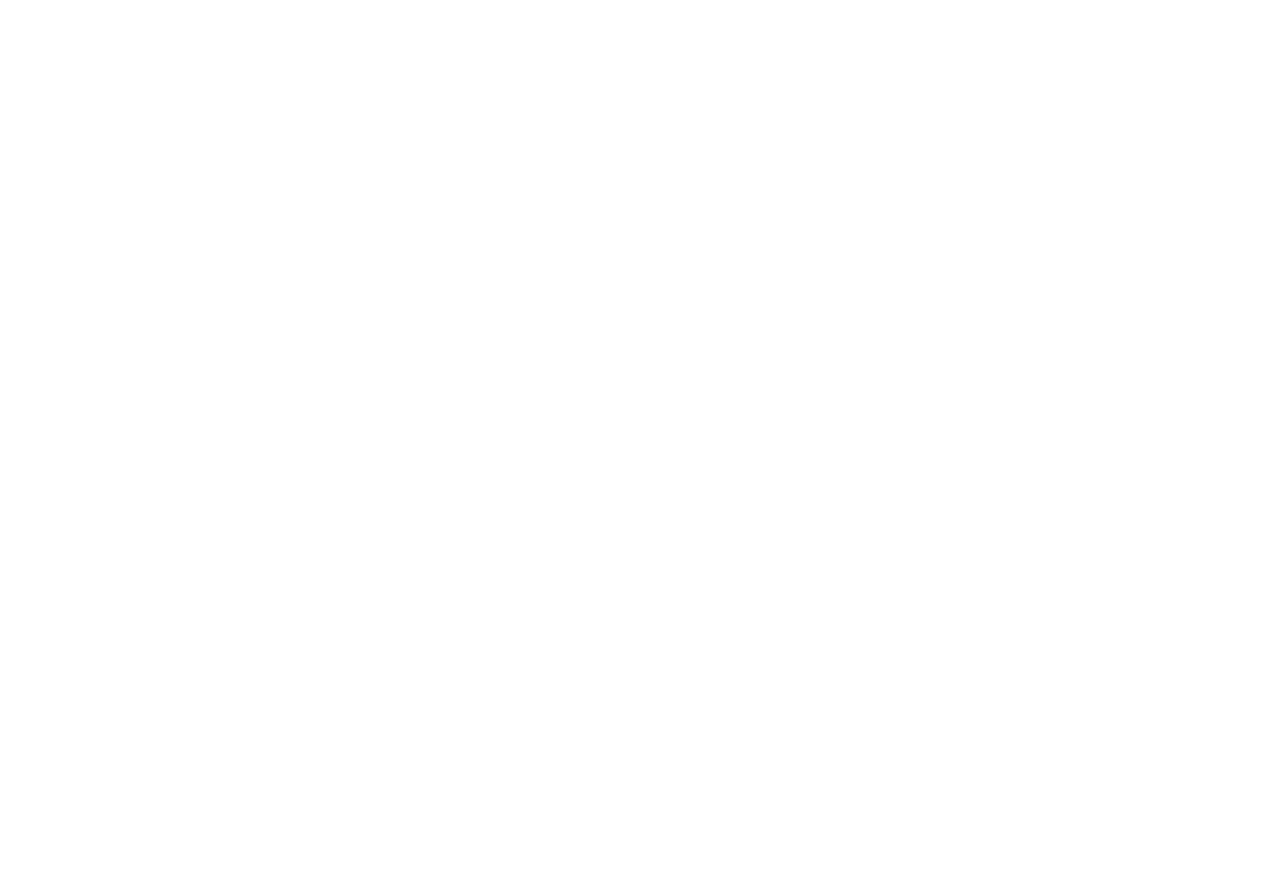
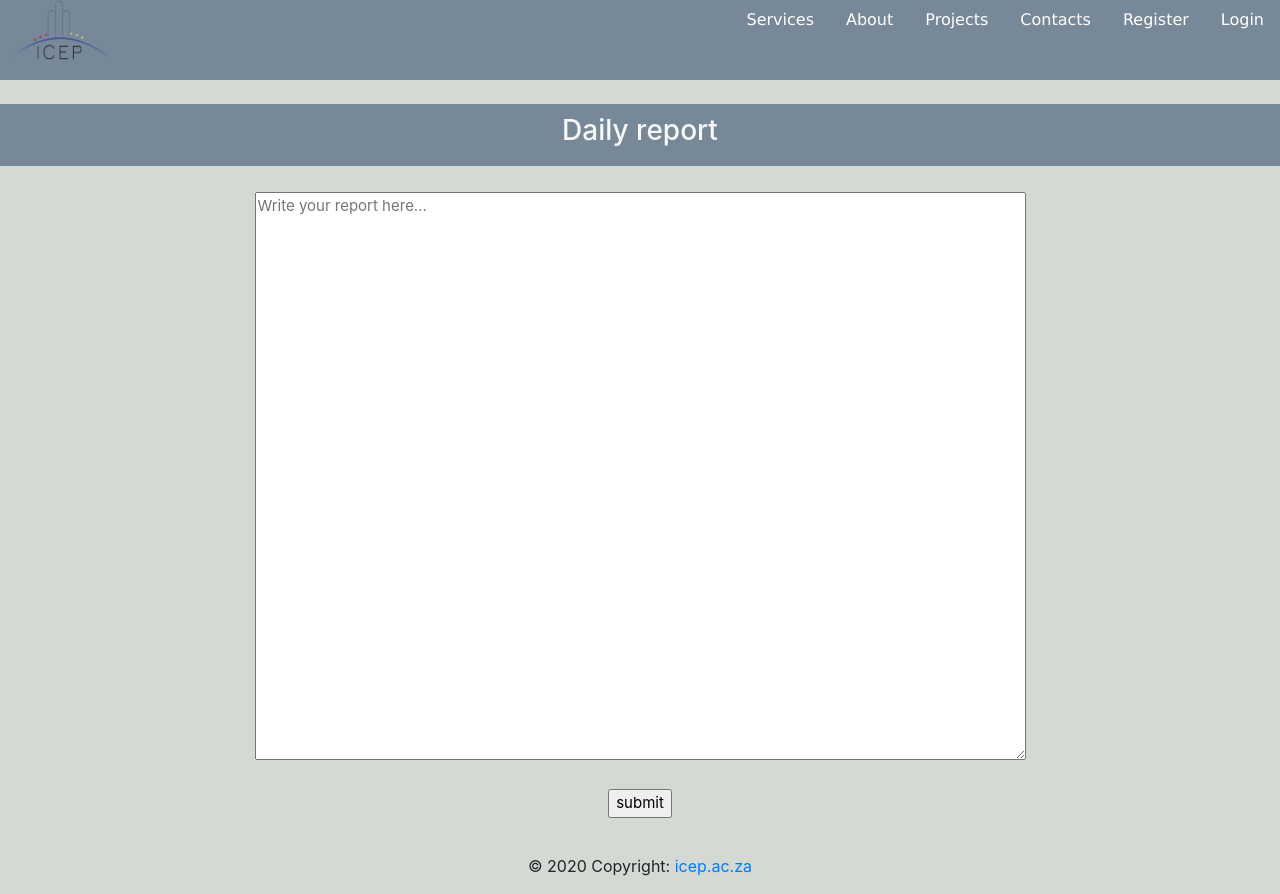
Before and after one commit to MooraBlack/icep_web, an Angular app: page /report in a window 1280 px wide. Before the commit this address led to /. Before the commit the page ends 800 px from the top, so only its background shows below. Built offline with nearby package versions, Linux system fonts and the light colour scheme.

Commit message:
Tsatsi
Write report

Co-Authored-By: tsatsi123 <tsatsi123@users.noreply.github.com>

```diff
--- a/src/app/app-routing.module.ts
+++ b/src/app/app-routing.module.ts
@@ -9,6 +9,7 @@
 import { RegisterComponent } from './register/register.component';
 import { LoginComponent } from './login/login.component';
 import { ApplicationComponent } from './application/application.component';
+import{ReportComponent} from './report/report.component';
 
 const routes: Routes = [
   {path:'landing', component: LandingComponent},
@@ -20,7 +21,8 @@
   {path:'register', component: RegisterComponent },
   {path:'login', component: LoginComponent },
   {path:'application', component: ApplicationComponent },
-  {path:'',redirectTo:'landing', pathMatch:'full'}
+  {path:'',redirectTo:'landing', pathMatch:'full'},
+  {path:'report', component:ReportComponent}
 
 ];
 @NgModule({
--- a/src/app/app.module.ts
+++ b/src/app/app.module.ts
@@ -13,6 +13,7 @@
 import { RegisterComponent } from './register/register.component';
 import { ApplicationComponent } from './application/application.component';
 import { LoginComponent } from './login/login.component';
+import { ReportComponent } from './report/report.component';
 
 
 
@@ -30,7 +31,8 @@
     PartnersComponent,
     RegisterComponent,
     ApplicationComponent,
-    LoginComponent
+    LoginComponent,
+    ReportComponent
   ],
   imports: [
     BrowserModule,
--- /dev/null
+++ b/src/app/report/report.component.css
@@ -0,0 +1,75 @@
+.i-container{
+    background-color: rgba(169, 180, 170, 0.503);
+    background-repeat: no-repeat, repeat;
+    width: 100%;
+    height: 200%;
+  }
+
+  ul {
+    list-style-type: none;
+    margin:0;
+    padding: 0;
+    overflow: auto;
+    background-color: lightslategrey;
+    display: flex;
+     font-family: Verdana, Geneva, Tahoma, sans-serif;
+  }
+
+  .container {
+    border-radius: 5px;
+    padding: 0px;
+  }
+
+  .col-items2{
+    flex: 1;
+    display: flex;
+  }
+
+  .column {
+    float: left;
+    width: 100%;
+    margin-top: 6px;
+    padding: 20px;
+  }
+
+
+
+  li a {
+    display: block;
+    color: white;
+    text-align: center;
+    text-decoration: none;
+  }
+
+  .nav{
+    display: fixed;
+    width: 100%;
+    height: 10vh;
+}
+
+.nav-row
+{
+  display: flex ;
+  background-color:  lightslategrey;
+  width: 100%;
+}
+
+.col-item{
+    flex: 3;
+    margin-left: 10px;
+  }
+
+  .Sbj-head{
+    background-color: lightslategrey;
+    color: white;
+    padding-top: 10px;
+    padding-bottom: 10px;
+  }
+
+
+  .text{
+    resize: none;
+    border: none;
+    text-align: center;
+    font-size: 15px;
+}
--- /dev/null
+++ b/src/app/report/report.component.html
@@ -0,0 +1,57 @@
+<div class="i-container">
+    <div class="nav">
+        <div class="nav-row">
+          <div class="col-item">
+              <a href=report>
+
+                <ul>
+                    <li><a href=landing><img class="img" src = "/assets/pictures/ICEP-Logo.png" width="100px" height="60px" alt="ICEP Home gage"></a></li>
+                  </ul>
+
+              </a>
+
+
+          </div>
+         <div class="col-items2">
+          <ul>
+              <br>
+              <li><a class="nav-link" href =services>Services</a></li>
+              <li><a class="nav-link" href=about>About</a> </li>
+              <li><a class="nav-link" href=projects>Projects</a></li>
+              <li><a class="nav-link" href=contacts>Contacts</a></li>
+              <li><a class="nav-link" href=register>Register</a></li>
+              <li><a class="nav-link" href=login>Login</a></li>
+          </ul>
+         </div>
+        </div>
+      </div>
+        <br>
+     <section>
+      <div class="Sbj-head" style="text-align:center">
+        <h3 class="text-light">Daily report</h3>
+      </div>
+     </section>
+
+
+      <div class="container">
+        <div class="row">
+          <div class="column">
+            <form class="text">
+
+              <textarea id="report" name="report" placeholder="Write your report here..." rows="25" cols="75"></textarea><br><br>
+              <input type="submit" value="submit">
+            </form>
+          </div>
+        </div>
+      </div>
+
+      <footer>
+        <!-- Copyright -->
+        <div class="footer-copyright text-center py-3">© 2020 Copyright:
+          <a href="https://icep.co.za"> icep.ac.za</a>
+        </div>
+        <!-- Copyright -->
+      </footer>
+
+
+</div>
--- /dev/null
+++ b/src/app/report/report.component.ts
@@ -0,0 +1,15 @@
+import { Component, OnInit } from '@angular/core';
+
+@Component({
+  selector: 'app-report',
+  templateUrl: './report.component.html',
+  styleUrls: ['./report.component.css']
+})
+export class ReportComponent implements OnInit {
+
+  constructor() { }
+
+  ngOnInit() {
+  }
+
+}
```
Also changed, not shown: src/app/app.component.html (line endings or trailing spaces), 1 other file (tests, documents, lock files or other folders).
